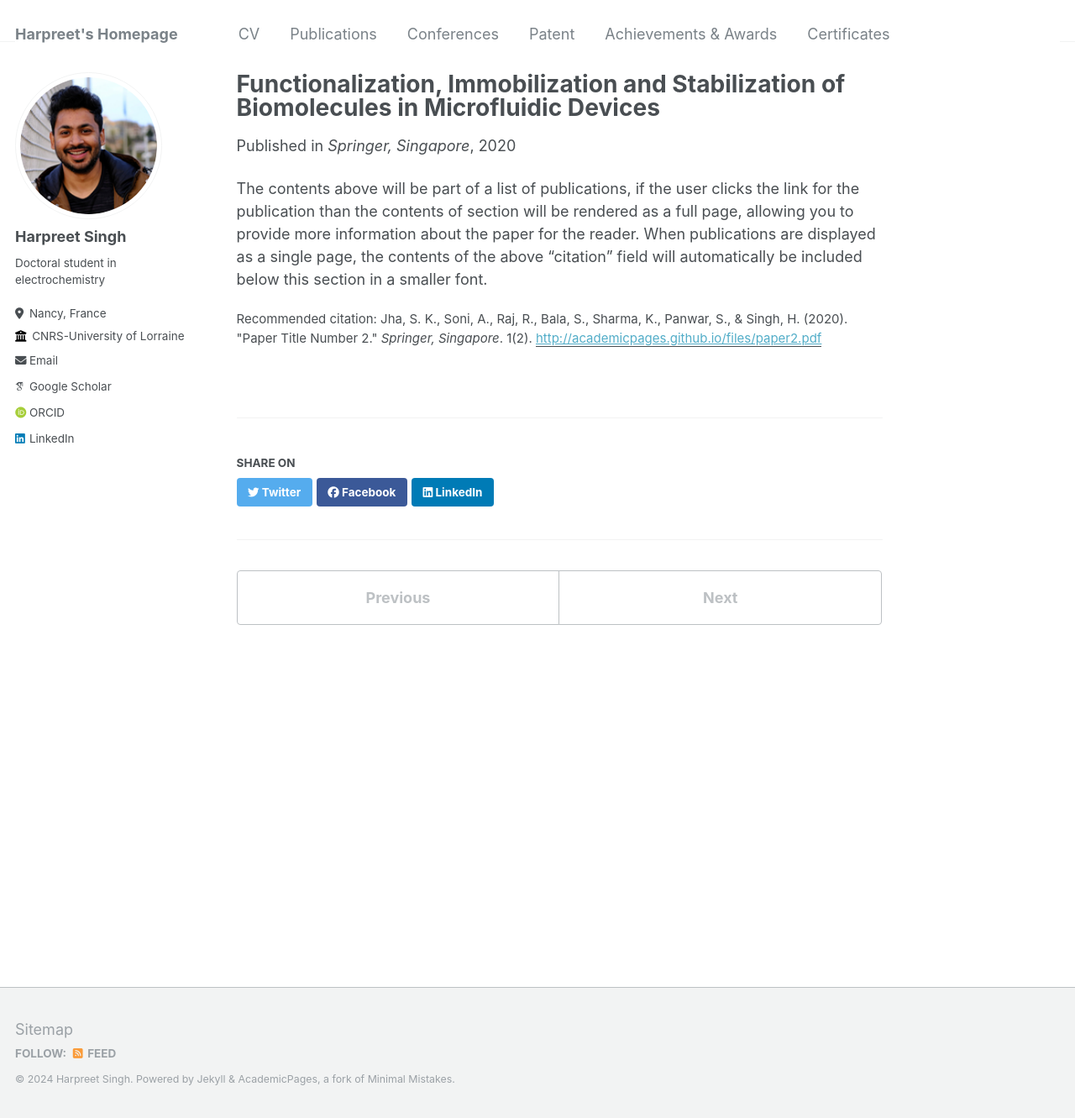
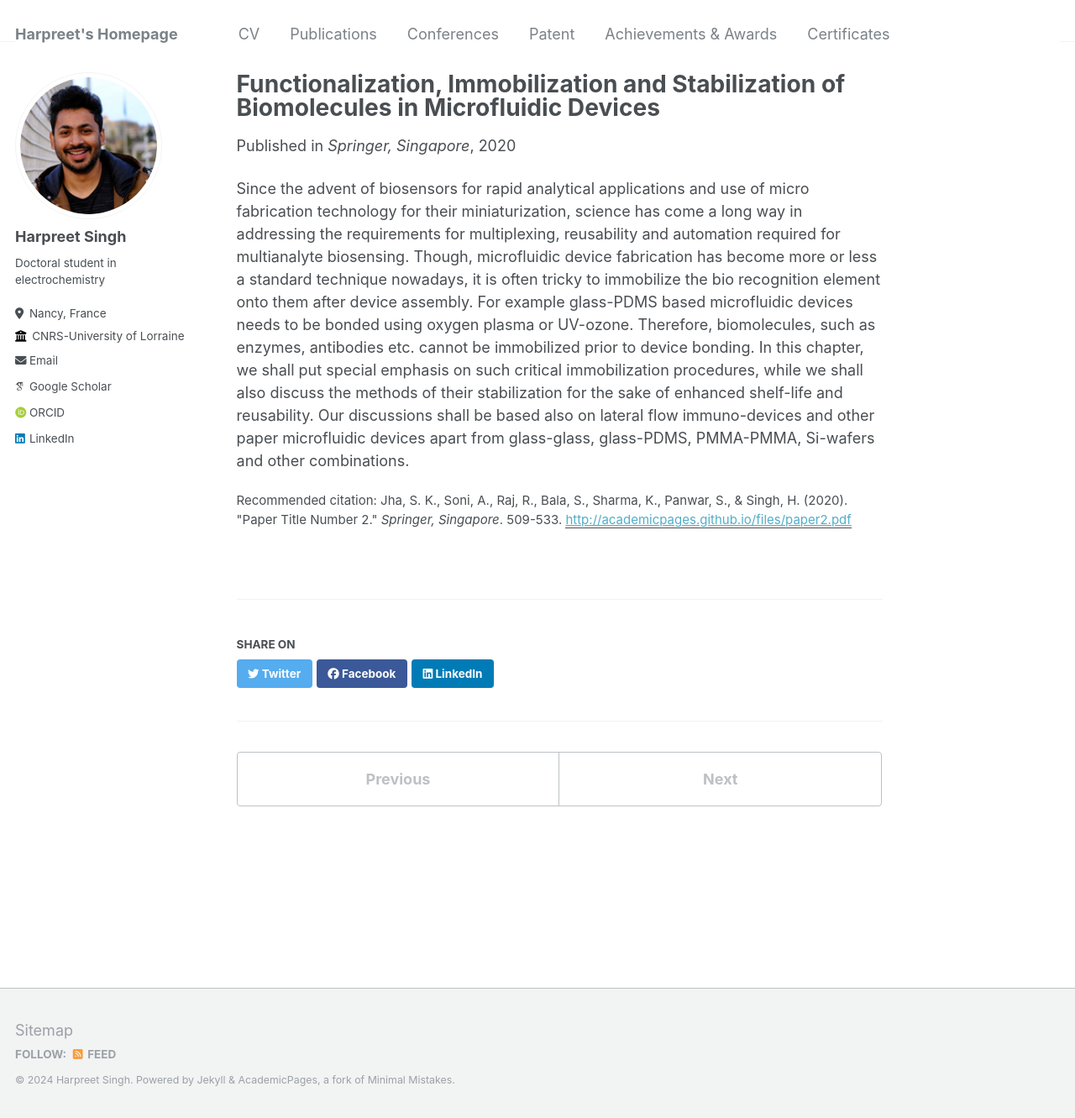
Before and after one commit to Harpr33t-Singh/Harpr33t-Singh.github.io, a Jekyll site: the page built from _publications/2010-10-01-paper-title-number-2.md, in a window 1280 px wide and 1331 px high. Shown: the whole window at 84% size. Built offline with Jekyll 4.4.1, drawn with Linux system fonts in a browser that asks for light colours; some web fonts are replaced.

Commit message:
Update 2010-10-01-paper-title-number-2.md

```diff
--- a/_publications/2010-10-01-paper-title-number-2.md
+++ b/_publications/2010-10-01-paper-title-number-2.md
@@ -6,7 +6,7 @@ excerpt: 'This chapter discusses the functionalization, immobilization and stabi
 date: 2020-10-29
 venue: 'Springer, Singapore'
 paperurl: 'http://academicpages.github.io/files/paper2.pdf'
-citation: 'Jha, S. K., Soni, A., Raj, R., Bala, S., Sharma, K., Panwar, S., & Singh, H. (2020). &quot;Paper Title Number 2.&quot; <i>Springer, Singapore</i>. 1(2).'
+citation: 'Jha, S. K., Soni, A., Raj, R., Bala, S., Sharma, K., Panwar, S., & Singh, H. (2020). &quot;Paper Title Number 2.&quot; <i>Springer, Singapore</i>. 509-533.'
 ---
 
-The contents above will be part of a list of publications, if the user clicks the link for the publication than the contents of section will be rendered as a full page, allowing you to provide more information about the paper for the reader. When publications are displayed as a single page, the contents of the above "citation" field will automatically be included below this section in a smaller font.
+Since the advent of biosensors for rapid analytical applications and use of micro fabrication technology for their miniaturization, science has come a long way in addressing the requirements for multiplexing, reusability and automation required for multianalyte biosensing. Though, microfluidic device fabrication has become more or less a standard technique nowadays, it is often tricky to immobilize the bio recognition element onto them after device assembly. For example glass-PDMS based microfluidic devices needs to be bonded using oxygen plasma or UV-ozone. Therefore, biomolecules, such as enzymes, antibodies etc. cannot be immobilized prior to device bonding. In this chapter, we shall put special emphasis on such critical immobilization procedures, while we shall also discuss the methods of their stabilization for the sake of enhanced shelf-life and reusability. Our discussions shall be based also on lateral flow immuno-devices and other paper microfluidic devices apart from glass-glass, glass-PDMS, PMMA-PMMA, Si-wafers and other combinations.
```
